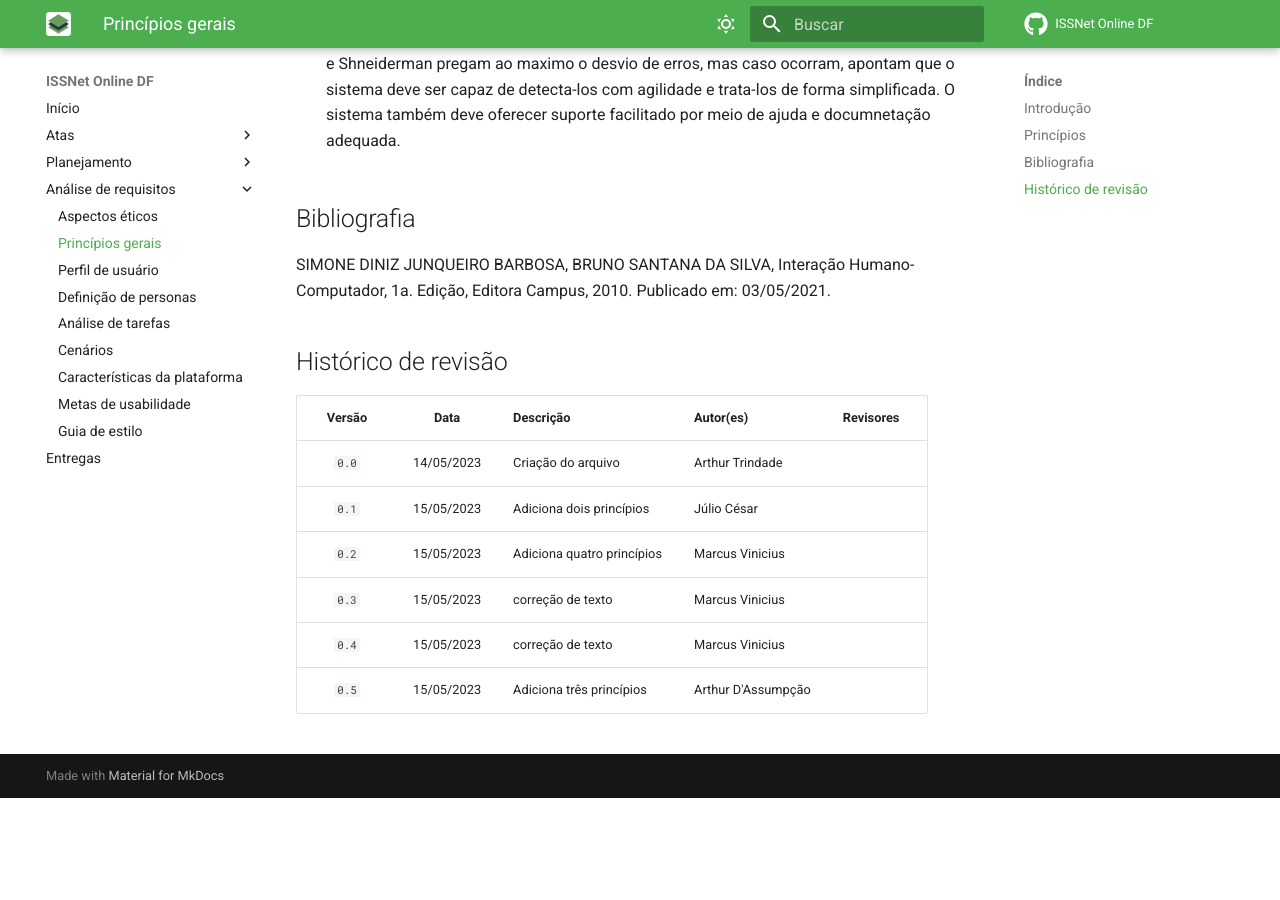
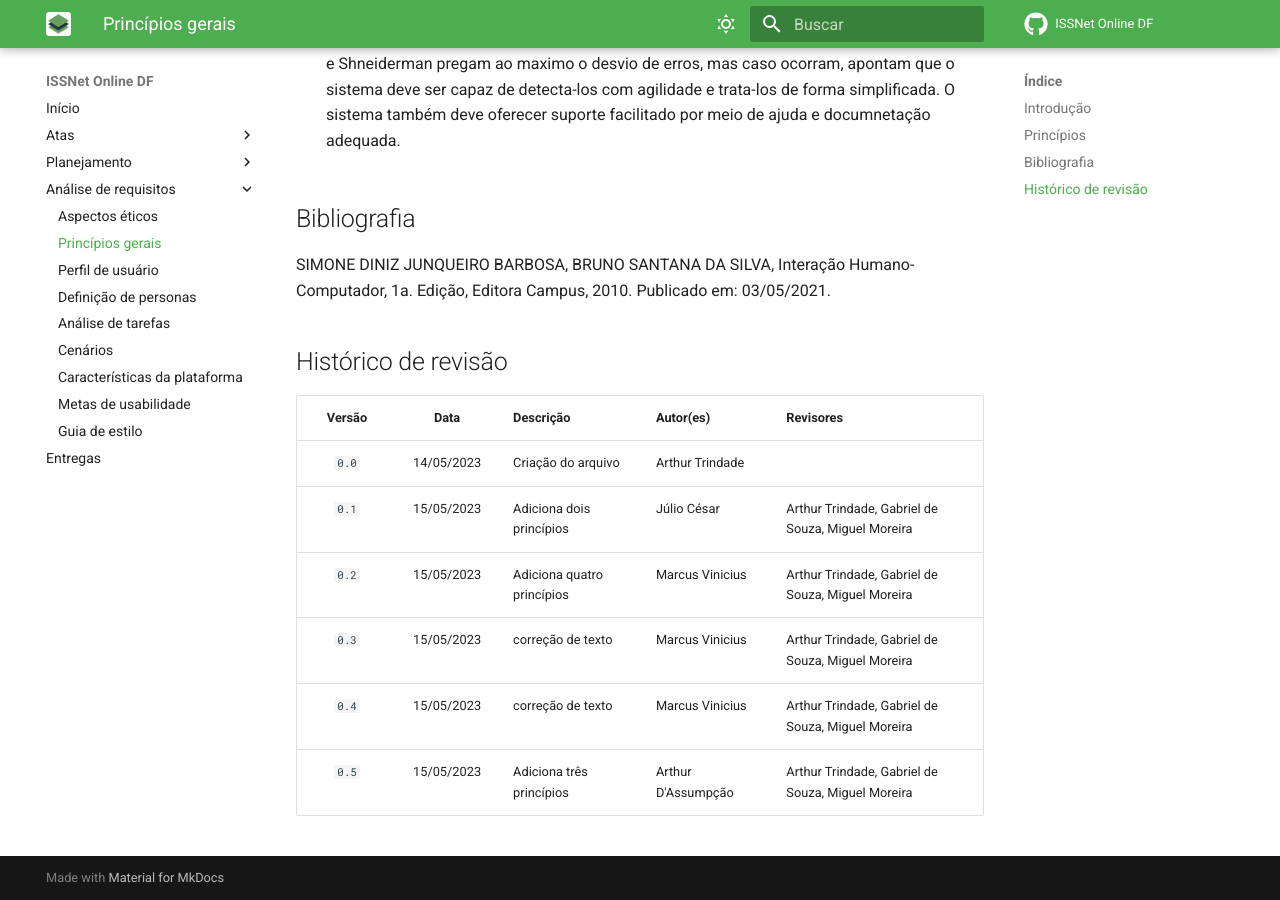
Before and after one commit to Interacao-Humano-Computador/2023.1-ISSNet, an MkDocs documentation site: the page built from gitpages/docs/analise_de_requisitos/principios_gerais.md, in a window 1280 px wide and 900 px high, scrolled down 2382 px. Built offline with MkDocs 1.6.1 and Material for MkDocs 9.7.7, drawn with Linux system fonts in a browser that asks for light colours; comment, search, counter and statistics services are not loaded; before the commit the page ends 3180 px from its top, so only the background shows below that.

Commit message:
Update principios_gerais.md

```diff
--- a/gitpages/docs/analise_de_requisitos/principios_gerais.md
+++ b/gitpages/docs/analise_de_requisitos/principios_gerais.md
@@ -34,8 +34,8 @@ Edição, Editora Campus, 2010. Publicado em: 03/05/2021.
 | Versão     | Data        | Descrição            | Autor(es)                          | Revisores      |
 | :--------: | :---------: | -------------------- | ---------------------------------- | -------------- |
 | `0.0`      |  14/05/2023 | Criação do arquivo   | Arthur Trindade                    |  |
-| `0.1`      |  15/05/2023 | Adiciona dois princípios| Júlio César                     |  |
-| `0.2`      |  15/05/2023 | Adiciona quatro princípios| Marcus Vinicius               |  |
-| `0.3`      |  15/05/2023 | correção de texto    | Marcus Vinicius                    |  |
-| `0.4`      |  15/05/2023 | correção de texto    | Marcus Vinicius                    |  |
-| `0.5`      |  15/05/2023 | Adiciona três princípios| Arthur D'Assumpção              |  |
+| `0.1`      |  15/05/2023 | Adiciona dois princípios| Júlio César                     | Arthur Trindade, Gabriel de Souza, Miguel Moreira|
+| `0.2`      |  15/05/2023 | Adiciona quatro princípios| Marcus Vinicius               | Arthur Trindade, Gabriel de Souza, Miguel Moreira|
+| `0.3`      |  15/05/2023 | correção de texto    | Marcus Vinicius                    | Arthur Trindade, Gabriel de Souza, Miguel Moreira|
+| `0.4`      |  15/05/2023 | correção de texto    | Marcus Vinicius                    | Arthur Trindade, Gabriel de Souza, Miguel Moreira|
+| `0.5`      |  15/05/2023 | Adiciona três princípios| Arthur D'Assumpção              | Arthur Trindade, Gabriel de Souza, Miguel Moreira|
```
